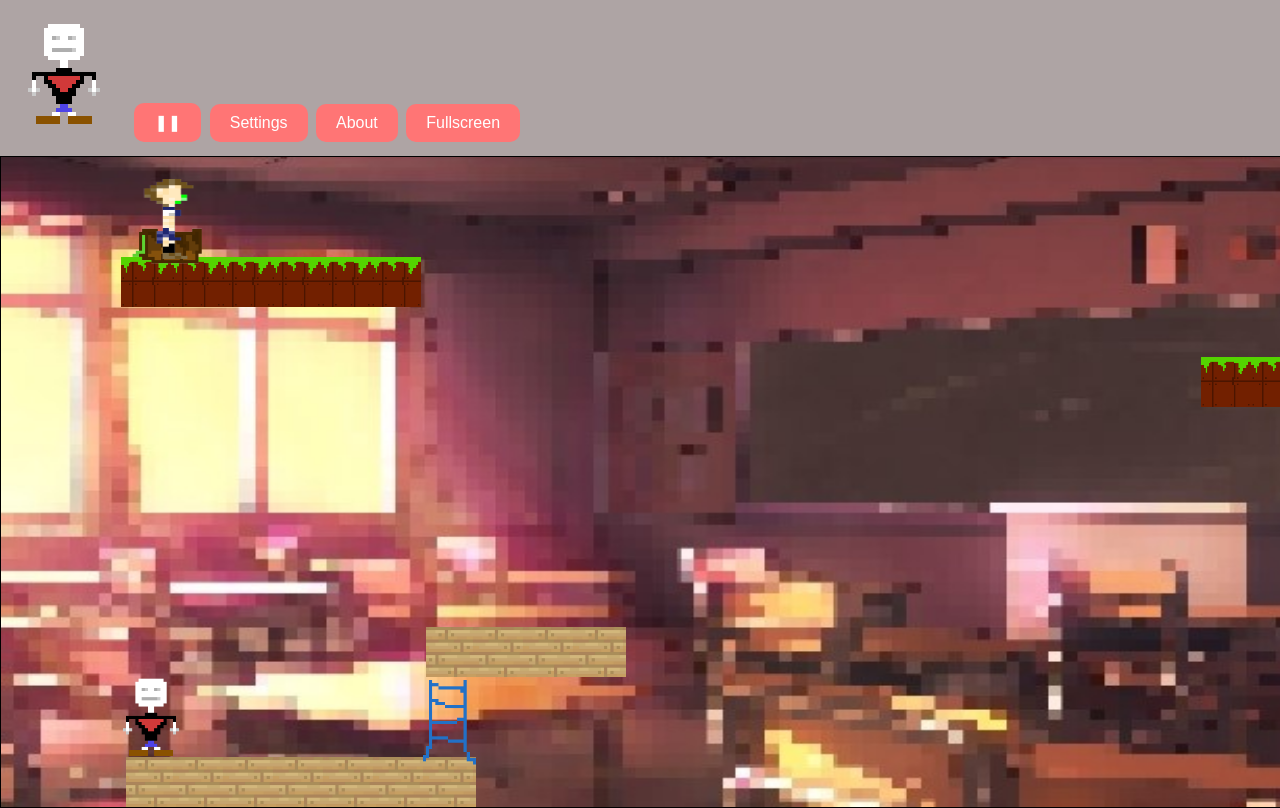
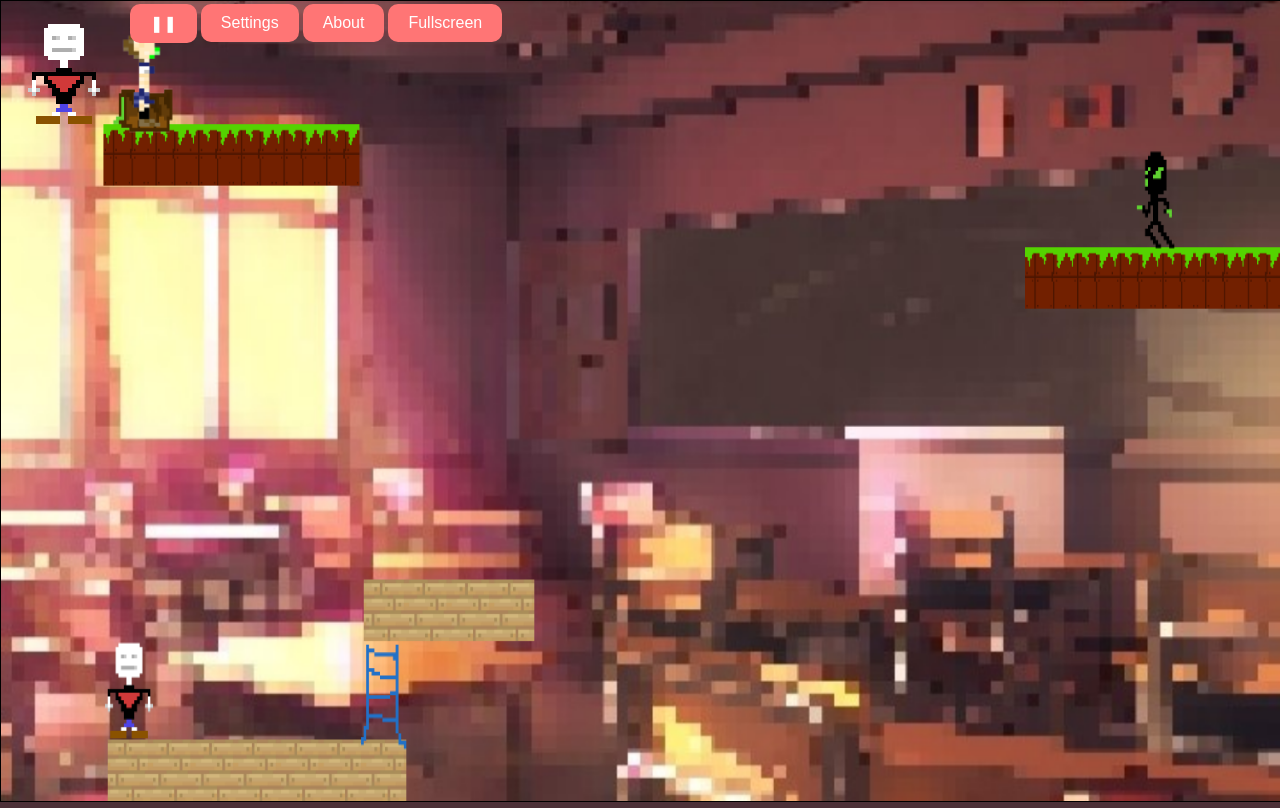
Before and after one commit to 6035421/stata, a PHP site: page /game/index.php in a window 1280 px wide; the page is wider, and only the part inside the window is pictured. Run offline with PHP 8.4, Linux system fonts and the light colour scheme.

Commit message:
made the game screen fullscreen and added close fullscreen button

```diff
--- a/css/game.css
+++ b/css/game.css
@@ -1,6 +1,22 @@
 #gameCanvas {
     display: flex;
     border: black 1px solid;
-    margin: 10px auto;
     background-color: black;
+
+    height:100vh;
+    width:100vw;
 }
+
+#menu {
+    position:fixed;
+}
+
+#menu .menu {
+    display:flex;
+    flex-direction:row;
+    justify-content: flex-start;
+}
+
+.menu * {
+    height:min-content;
+}
--- a/js/index.js
+++ b/js/index.js
@@ -1,7 +1,10 @@
 const fullscreenButton = document.getElementById("fullscreen");
-const gameCanvas = document.getElementById("gameCanvas");
+const gameCanvas = document.body
 
 fullscreenButton.addEventListener("click", () => {
+    if(fullscreenButton.innerHTML == 'Fullscreen') {
+        fullscreenButton.innerHTML = 'Close Fullscreen';
+
     if (gameCanvas.requestFullscreen) {
         gameCanvas.requestFullscreen();
     } else if (gameCanvas.mozRequestFullScreen) { // Firefox
@@ -11,4 +14,15 @@ fullscreenButton.addEventListener("click", () => {
     } else if (gameCanvas.msRequestFullscreen) { // IE/Edge
         gameCanvas.msRequestFullscreen();
     }
+} else {
+    fullscreenButton.innerHTML = 'Fullscreen';
+
+    if (document.exitFullscreen) {
+        document.exitFullscreen();
+      } else if (document.webkitExitFullscreen) { /* Safari */
+        document.webkitExitFullscreen();
+      } else if (document.msExitFullscreen) { /* IE11 */
+        document.msExitFullscreen();
+      }
+}
 });
```
Also changed, not shown: js/menu.js (+9 -1 lines).
